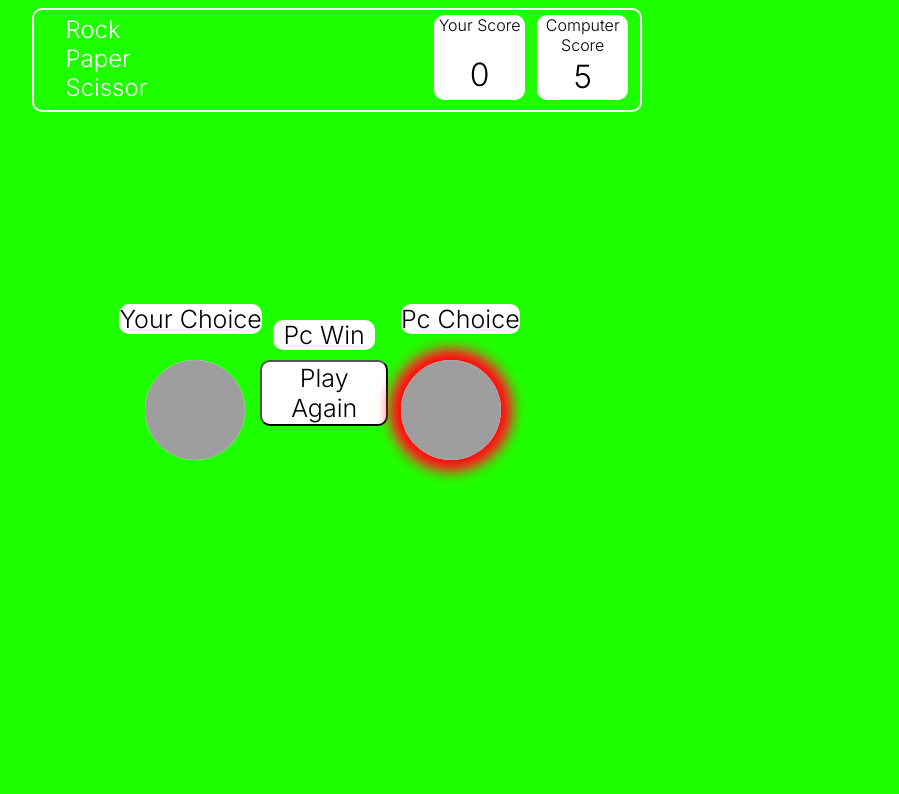
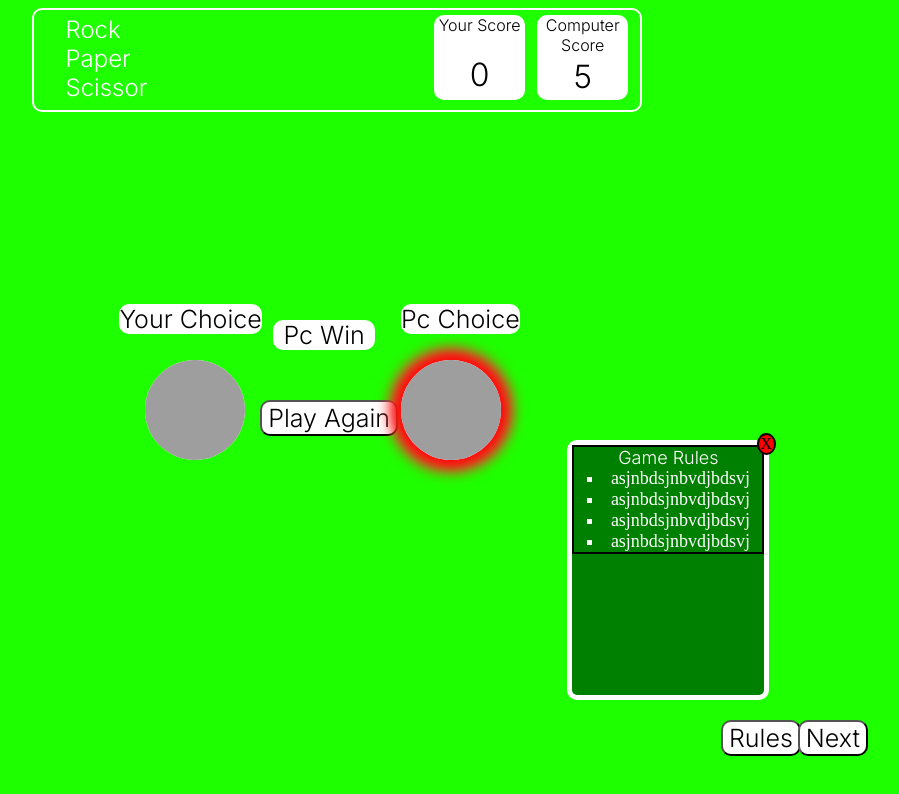
Before and after one commit to VishalChangder00789/Stone_Paper_Scissor, a plain HTML site: page index.html in a window 1280 px wide. Both pictures are taken after a click on the picture 545 px from the left and 390 px from the top of the page. Shown: the whole page, without its empty margins (303-1202 px from the left). Drawn offline with Linux system fonts and the light colour scheme; grey boxes are pictures that could not be loaded.

Commit message:
Second iteration

```diff
--- a/index.css
+++ b/index.css
@@ -154,16 +154,75 @@ body{
 .buttons{
     text-align: center;
     display: inline-block;
-    width: 10%;
     font-family: 'Inter', sans-serif;
     font-size: 25px;
     color: rgb(0, 0, 0);
     background: white;
     border-radius: 10px;
     margin-bottom: 5%;
+}
 
-    position:absolute;
-    left: 44%;
-    top:45%;
+.rulesBox{
+
+    border: 5px solid rgb(255, 255, 255);
+    background: green;
+    /* display: block; */
+    display: inline-block;
+    width: 15%;
+    height: 250px;
+    position: absolute;
+    left: 68%;
+    top:55%;
+    border-radius: 10px;
 
 }
+#cross{
+    position: absolute;
+    left: 96%;
+    bottom: 96%;
+    border: 2px solid black;
+    background: red;
+    border-radius: 50%;
+    text-align: center;
+    width: 8%;
+    cursor: pointer;
+}
+
+#heading{
+    list-style: none;
+    display: block;
+    font-family: 'Inter', sans-serif;
+}
+
+.container{
+    text-align: center;
+    border: 2px solid black;
+}
+
+.list-item{
+    font-size: large;
+    color: white;
+    list-style: square;
+
+    /* more stuff */
+
+}
+
+#rulesButton{
+    position: absolute;
+    top: 90%;
+    left: 80%;
+}
+
+#nextButton{
+    position: absolute;
+    top: 90%;
+    left: 86%;
+}
+
+#playAgainButton{
+    position: absolute;
+    display: block;
+    top: 50%;
+    left: 44%;
+}
--- a/index.html
+++ b/index.html
@@ -60,10 +60,29 @@
       <div class="text" id="you-win">You Win</div>
       <div class="text" id="pc-win">Pc Win</div>
       <div class="text" id="tie">Tie</div>
-    <div id="playAgainButton">
-      <button class="buttons"">Play Again</button>
+      <div id="playAgainButton">
+        <button class="buttons">Play Again</button>
+      </div>
+    <!-- Rock Paper Events -->
+
+    <div class="rulesBox" id="rules-box">
+      <div id="cross">X</div>
+      <div class="container">
+      <li class="list-item" id="heading">Game Rules</li>
+      <li class="list-item">asjnbdsjnbvdjbdsvj</li>
+      <li class="list-item">asjnbdsjnbvdjbdsvj</li>
+      <li class="list-item">asjnbdsjnbvdjbdsvj</li>
+      <li class="list-item">asjnbdsjnbvdjbdsvj</li>
     </div>
-    <!-- Rock Paper Events -->
+    </div>
+
+    <div id="rulesButton">
+      <button class="buttons"">Rules</button>
+    </div>
+    <div id="nextButton">
+      <button class="buttons"">Next</button>
+    </div>
+
   </body>
 
   <!-- Rock Paper Events -->
--- a/index.js
+++ b/index.js
@@ -28,7 +28,9 @@ let playAgainButton = document.getElementById("playAgainButton");
 let youWinRef = document.getElementById("you-win");
 let pcWinRef = document.getElementById("pc-win");
 let tieRef = document.getElementById("tie");
-
+let crossButtonRef = document.getElementById("cross");
+let rulesBoxRef = document.getElementById("rules-box");
+let rulesButtonRef = document.getElementById("rulesButton");
 let userScoreRef = document.getElementById("user-score");
 let compScoreRef = document.getElementById("comp-score");
 
@@ -36,6 +38,14 @@ youWinRef.style.display = "none";
 pcWinRef.style.display = "none";
 tieRef.style.display = "none";
 playAgainButton.style.display = "none";
+
+rulesButtonRef.addEventListener("click", (e) => {
+  openRulesBox();
+});
+
+crossButtonRef.addEventListener("click", (e) => {
+  closeRulesBox(e);
+});
 
 rockRef.addEventListener("click", (e) => {
   handleOptionClick(e, 0);
@@ -227,3 +237,11 @@ function whoWon(userSelected, pcSelected) {
   userScoreRef.innerHTML = userScore;
   compScoreRef.innerHTML = pcScore;
 }
+
+function closeRulesBox() {
+  rulesBoxRef.style.display = "none";
+}
+
+function openRulesBox() {
+  rulesBoxRef.style.display = "inline-block";
+}
```
